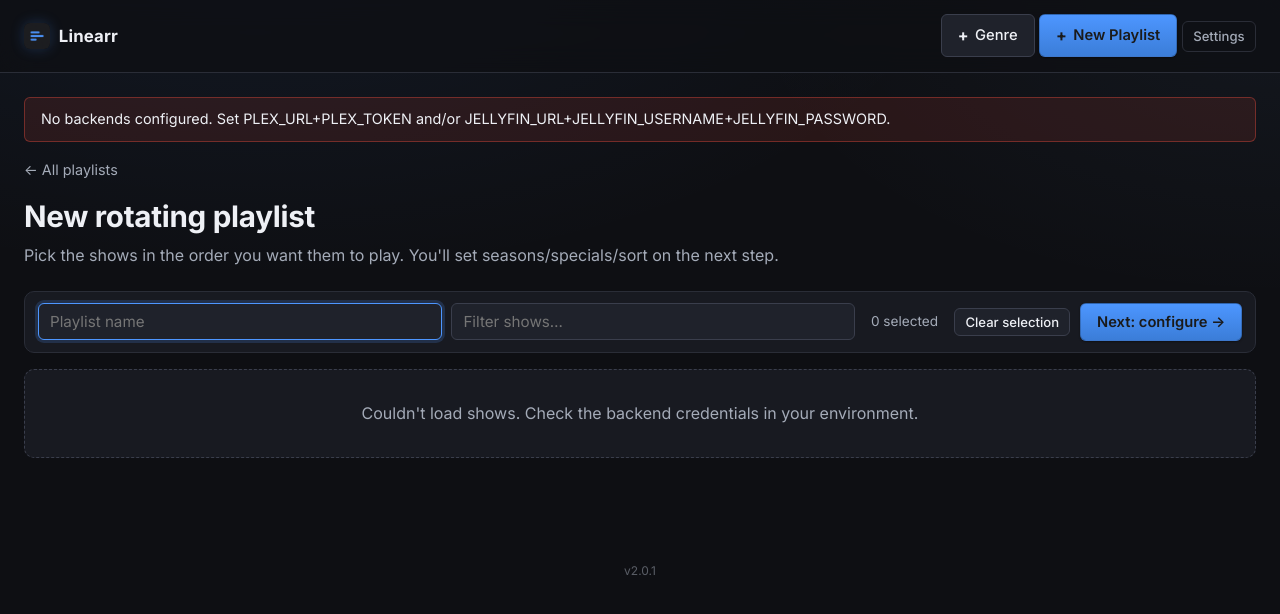
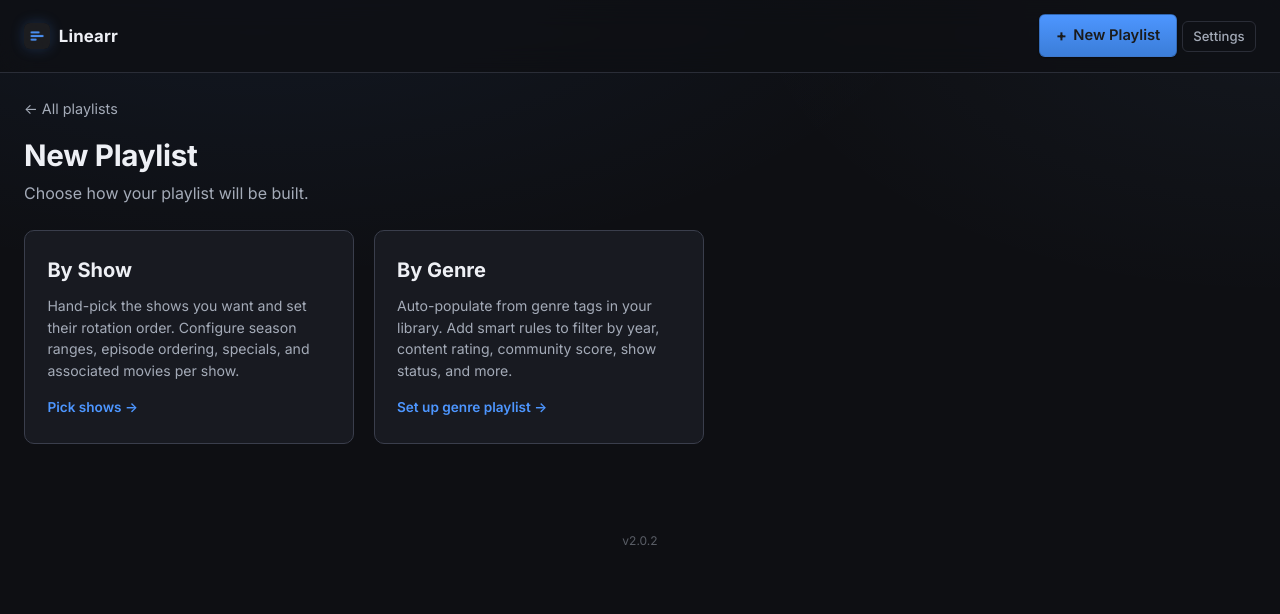
Before and after one commit to gillberg1111/linearr, a Flask app: page /new in a window 1280 px wide. Shown: the top 614 px of the page. Run offline with Flask 3, Linux system fonts and the light colour scheme.

Commit message:
feat: playlist type picker + pill/configure UX fixes (v2.0.2)
- New /new interstitial with 'By Show' and 'By Genre' cards; routes to
  /new/show (show picker) and /new-genre (genre builder) respectively.
  Removes the separate '+ Genre' topbar button — single clean entry point.
  Templates: new_type.html added, base.html / index.html / configure.html
  updated to use new_type / new_show_playlist route names.

- 'Configure →' floating commit-bar on show picker: moved from sticky
  toolbar to bottom commit-bar (consistent with configure page), disabled
  until at least one show is selected. picker.js gains onSelectionChange
  callback hook.

- pill-toggle full-width desktop fix: added align-self:flex-start globally
  so pill groups size to content instead of stretching inside flex:1
  sort-mode-content containers.

- type-picker card styles (.type-picker / .type-card) + 480px single-column
  collapse added to style.css.

Co-Authored-By: Claude Sonnet 4.6 <noreply@anthropic.com>

```diff
--- a/app.py
+++ b/app.py
@@ -2,7 +2,7 @@
 
 from __future__ import annotations
 
-__version__ = "2.0.1"
+__version__ = "2.0.2"
 
 import logging
 import os
@@ -477,10 +477,14 @@ def create_app() -> Flask:
         return render_template("index.html", playlists=views)
 
     # ------------------------------------------------------------------ #
-    # Create playlist: pick → configure → commit
+    # Create playlist: type picker → pick → configure → commit
     # ------------------------------------------------------------------ #
     @app.route("/new", methods=["GET"])
-    def new_playlist():
+    def new_type():
+        return render_template("new_type.html")
+
+    @app.route("/new/show", methods=["GET"])
+    def new_show_playlist():
         backends = available_backends()
         if not backends:
             flash("No backends configured. Set PLEX_URL+PLEX_TOKEN and/or "
@@ -509,10 +513,10 @@ def create_app() -> Flask:
         show_keys = request.form.getlist("shows")
         if not name:
             flash("Playlist name is required.", "error")
-            return redirect(url_for("new_playlist"))
+            return redirect(url_for("new_show_playlist"))
         if not show_keys:
             flash("Pick at least one show.", "error")
-            return redirect(url_for("new_playlist"))
+            return redirect(url_for("new_show_playlist"))
 
         action = request.form.get("action", "preview")
         sort_mode = request.form.get("sort_mode", "rotation")
--- a/static/picker.js
+++ b/static/picker.js
@@ -97,6 +97,7 @@
       if (opts.emptyMsg) {
         opts.emptyMsg.hidden = total > 0 || allTiles.length === 0;
       }
+      if (opts.onSelectionChange) opts.onSelectionChange(selected.length);
     }
 
     // Event wiring
--- a/static/style.css
+++ b/static/style.css
@@ -734,6 +734,7 @@ a { color: var(--accent); }
 }
 .pill-toggle {
   display: inline-flex;
+  align-self: flex-start;  /* prevent stretching to full width in column-flex parents */
   background: var(--bg-elev-2);
   border: 1px solid var(--border-strong);
   border-radius: 999px;
@@ -773,6 +774,48 @@ a { color: var(--accent); }
   z-index: 4;
 }
 .btn-large { font-size: 1.05rem; padding: 0.8rem 1.6rem; box-shadow: var(--shadow-md); }
+
+/* ---------- playlist type picker (/new interstitial) ---------- */
+.type-picker {
+  display: grid;
+  grid-template-columns: 1fr 1fr;
+  gap: 1.2rem;
+  margin-top: 1.5rem;
+  max-width: 680px;
+}
+.type-card {
+  display: flex;
+  flex-direction: column;
+  gap: 0.6rem;
+  background: var(--bg-elev);
+  border: 1px solid var(--border-strong);
+  border-radius: var(--radius);
+  padding: 1.6rem 1.4rem;
+  text-decoration: none;
+  color: var(--fg);
+  transition: border-color 0.15s ease, background 0.15s ease;
+}
+.type-card:hover {
+  border-color: var(--accent);
+  background: rgba(77,150,255,0.05);
+}
+.type-card-title {
+  font-size: 1.25rem;
+  font-weight: 700;
+  color: var(--fg);
+}
+.type-card-desc {
+  font-size: 0.88rem;
+  color: var(--fg-dim);
+  line-height: 1.55;
+  flex: 1;
+}
+.type-card-cta {
+  font-size: 0.85rem;
+  font-weight: 600;
+  color: var(--accent);
+  margin-top: 0.4rem;
+}
 
 /* ---------- rotation list (playlist detail) ---------- */
 .rotation-list { list-style: none; padding: 0; margin: 0; }
@@ -1449,4 +1492,6 @@ input.rules-add-value-text { width: 320px; max-width: 100%; text-align: left; }
   .maintenance-row .btn { flex: 1 1 auto; min-width: 120px; }
 
   .reorder-actions { flex-wrap: wrap; gap: 0.4rem; }
+
+  .type-picker { grid-template-columns: 1fr; }
 }
--- a/templates/base.html
+++ b/templates/base.html
@@ -19,10 +19,7 @@
         <span class="brand-name">Linearr</span>
       </a>
       <nav class="topbar-actions">
-        <a href="{{ url_for('new_genre') }}" class="btn">
-          <span class="plus">+</span> Genre
-        </a>
-        <a href="{{ url_for('new_playlist') }}" class="btn btn-primary">
+        <a href="{{ url_for('new_type') }}" class="btn btn-primary">
           <span class="plus">+</span> New Playlist
         </a>
         <a href="{{ url_for('settings') }}" class="btn btn-sm btn-ghost" style="margin-left:auto">Settings</a>
--- a/templates/configure.html
+++ b/templates/configure.html
@@ -2,7 +2,7 @@
 {% block title %}Configure rotation{% endblock %}
 {% block content %}
   {% if mode == 'new' %}
-    <a href="{{ url_for('new_playlist', name=name, selected=show_keys|join(',')) }}" class="back">← Back to show picker</a>
+    <a href="{{ url_for('new_show_playlist', name=name, selected=show_keys|join(',')) }}" class="back">← Back to show picker</a>
   {% else %}
     <a href="{{ url_for('view_playlist', playlist_id=playlist_id, selected=show_keys|join(',')) }}" class="back">← Back to {{ name }}</a>
   {% endif %}
--- a/templates/index.html
+++ b/templates/index.html
@@ -11,7 +11,7 @@
 {% if not playlists %}
 <div class="empty-state">
   <p>No playlists yet.</p>
-  <a href="{{ url_for('new_playlist') }}" class="btn btn-primary">Create your first one</a>
+  <a href="{{ url_for('new_type') }}" class="btn btn-primary">Create your first one</a>
 </div>
 {% else %}
 <div class="playlist-grid">
--- a/templates/new.html
+++ b/templates/new.html
@@ -1,11 +1,11 @@
 {% extends "base.html" %}
-{% block title %}New rotating playlist{% endblock %}
+{% block title %}New playlist — pick shows{% endblock %}
 {% block content %}
-  <a href="{{ url_for('index') }}" class="back">← All playlists</a>
+  <a href="{{ url_for('new_type') }}" class="back">← Choose type</a>
   <div class="page-head">
-    <h1>New rotating playlist</h1>
+    <h1>By Show</h1>
     <p class="subtitle">
-      Pick the shows in the order you want them to play. You'll set seasons/specials/sort on the next step.
+      Pick the shows in the order you want them to play. You'll set seasons, specials, and sort order on the next step.
     </p>
   </div>
 
@@ -20,7 +20,6 @@
       <input type="text" id="filterInput" placeholder="Filter shows…" class="filter-input">
       <span class="counter"><span id="selectedCount">0</span> selected</span>
       <button type="button" id="clearBtn" class="btn btn-sm">Clear selection</button>
-      <button type="submit" class="btn btn-primary">Next: configure →</button>
     </div>
 
     {% if not shows %}
@@ -74,10 +73,17 @@
 
       <p class="empty-state" id="emptyResults" hidden>No shows match that filter.</p>
     {% endif %}
+
+    <div class="commit-bar">
+      <button type="submit" id="configureBtn" class="btn btn-primary btn-large" disabled>
+        Configure →
+      </button>
+    </div>
   </form>
 
   <script src="{{ url_for('static', filename='picker.js') }}"></script>
   <script>
+    const configureBtn = document.getElementById('configureBtn');
     setupPicker({
       grid:            document.getElementById('showList'),
       tray:            document.getElementById('selectedTray'),
@@ -88,6 +94,9 @@
       clearBtn:        document.getElementById('clearBtn'),
       emptyMsg:        document.getElementById('emptyResults'),
       formRoot:        document.getElementById('builderForm'),
+      onSelectionChange: function(count) {
+        configureBtn.disabled = count === 0;
+      },
     });
   </script>
 {% endblock %}
--- /dev/null
+++ b/templates/new_type.html
@@ -0,0 +1,26 @@
+{% extends "base.html" %}
+{% block title %}New Playlist{% endblock %}
+{% block content %}
+  <a href="{{ url_for('index') }}" class="back">← All playlists</a>
+  <div class="page-head">
+    <h1>New Playlist</h1>
+    <p class="subtitle">Choose how your playlist will be built.</p>
+  </div>
+
+  <div class="type-picker">
+    <a href="{{ url_for('new_show_playlist') }}" class="type-card">
+      <div class="type-card-title">By Show</div>
+      <div class="type-card-desc">
+        Hand-pick the shows you want and set their rotation order. Configure season ranges, episode ordering, specials, and associated movies per show.
+      </div>
+      <span class="type-card-cta">Pick shows →</span>
+    </a>
+    <a href="{{ url_for('new_genre') }}" class="type-card">
+      <div class="type-card-title">By Genre</div>
+      <div class="type-card-desc">
+        Auto-populate from genre tags in your library. Add smart rules to filter by year, content rating, community score, show status, and more.
+      </div>
+      <span class="type-card-cta">Set up genre playlist →</span>
+    </a>
+  </div>
+{% endblock %}
```
Also changed, not shown: CHANGELOG.md.
